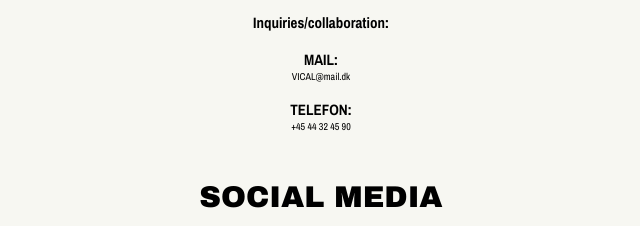
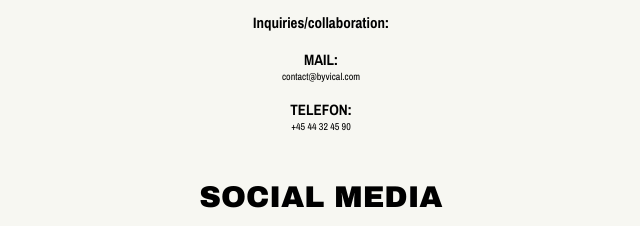
Before and after one commit to byvical/byvical.com, a plain HTML site: page kontakt.html in a window 1280 px wide. Shown: the part 164-390 px from the top of the page, 319-959 px from the left. Drawn offline with nearby package versions, Linux system fonts and the light colour scheme.

Commit message:
Update kontakt.html

```diff
--- a/kontakt.html
+++ b/kontakt.html
@@ -45,7 +45,7 @@
         <h2 class="undertitel_kontakt">Inquiries/collaboration:</h2>
 
         <h2>MAIL:</h2>
-        <p>VICAL@mail.dk</p>
+        <p>contact@byvical.com</p>
         <h2>TELEFON:</h2>
         <p>+45 44 32 45 90</p>
 
```
